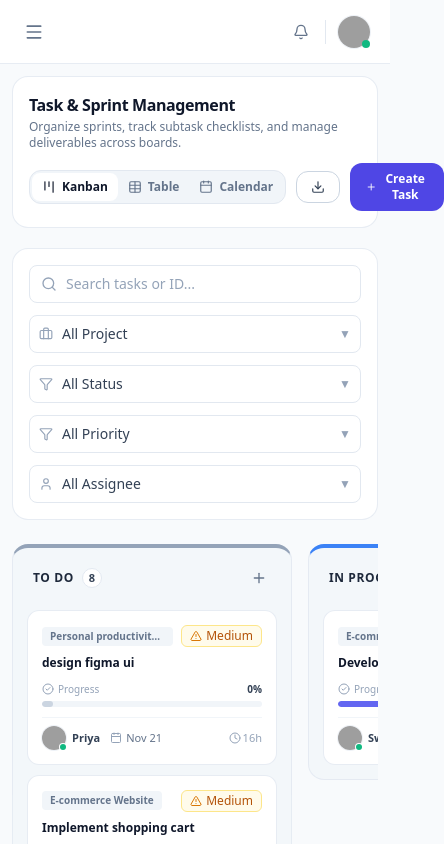
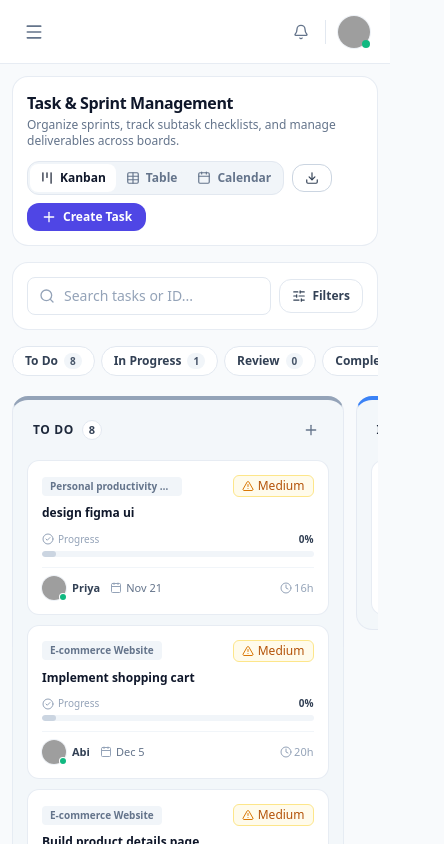
Before and after one commit to swathi-webdev/Employee-project-and-task-management, a React (Vite) app: page /tasks in a window 390 px wide. Shown: the top 844 px of the page, 444 px wide, since content can reach past the window. Built offline with nearby package versions, Linux system fonts and the light colour scheme; grey boxes are pictures that could not be loaded.

Commit message:
fix: prevent auto-refresh in tasks page, disable mobile overscroll pull-to-refresh, make kanban and filters fully responsive across all viewports

```diff
--- a/src/components/common/Pagination.tsx
+++ b/src/components/common/Pagination.tsx
@@ -77,6 +77,7 @@ export const Pagination: React.FC<PaginationProps> = ({
 
       <div className="flex items-center gap-1">
         <button
+          type="button"
           onClick={() => onPageChange(currentPage - 1)}
           disabled={currentPage === 1}
           className="p-1.5 rounded-lg border border-slate-200 text-slate-600 hover:bg-slate-50 disabled:opacity-40 disabled:cursor-not-allowed transition-colors"
@@ -88,6 +89,7 @@ export const Pagination: React.FC<PaginationProps> = ({
         {getPageNumbers().map((p, idx) =>
           typeof p === 'number' ? (
             <button
+              type="button"
               key={idx}
               onClick={() => onPageChange(p)}
               className={`w-8 h-8 rounded-lg text-xs font-medium transition-colors ${
@@ -106,6 +108,7 @@ export const Pagination: React.FC<PaginationProps> = ({
         )}
 
         <button
+          type="button"
           onClick={() => onPageChange(currentPage + 1)}
           disabled={currentPage === totalPages || totalPages === 0}
           className="p-1.5 rounded-lg border border-slate-200 text-slate-600 hover:bg-slate-50 disabled:opacity-40 disabled:cursor-not-allowed transition-colors"
--- a/src/components/tasks/CalendarView.tsx
+++ b/src/components/tasks/CalendarView.tsx
@@ -104,6 +104,7 @@ export const CalendarView: React.FC<CalendarViewProps> = ({ tasks, onTaskClick }
           </div>
 
           <button
+            type="button"
             onClick={goToToday}
             className="px-3 py-1.5 text-xs font-semibold text-slate-700 bg-white border border-slate-200 rounded-lg hover:bg-slate-50 transition-colors"
           >
@@ -111,6 +112,7 @@ export const CalendarView: React.FC<CalendarViewProps> = ({ tasks, onTaskClick }
           </button>
           <div className="flex items-center border border-slate-200 rounded-lg overflow-hidden bg-white">
             <button
+              type="button"
               onClick={prevMonth}
               className="p-1.5 text-slate-600 hover:bg-slate-50 border-r border-slate-200 transition-colors"
               title="Previous Month"
@@ -118,6 +120,7 @@ export const CalendarView: React.FC<CalendarViewProps> = ({ tasks, onTaskClick }
               <ChevronLeft className="w-4 h-4" />
             </button>
             <button
+              type="button"
               onClick={nextMonth}
               className="p-1.5 text-slate-600 hover:bg-slate-50 transition-colors"
               title="Next Month"
--- a/src/components/tasks/KanbanBoard.tsx
+++ b/src/components/tasks/KanbanBoard.tsx
@@ -1,9 +1,10 @@
-import React, { useState } from 'react';
+import React, { useState, useRef } from 'react';
 import {
   DndContext,
   DragOverlay,
   useDroppable,
   PointerSensor,
+  TouchSensor,
   useSensor,
   useSensors,
   DragEndEvent,
@@ -48,12 +49,13 @@ const KanbanColumn: React.FC<KanbanColumnProps> = ({
   return (
     <div
       ref={setNodeRef}
-      className={`flex flex-col flex-1 min-w-[280px] sm:min-w-[300px] bg-slate-100/70 rounded-2xl border border-slate-200/80 border-t-4 ${getHeaderColor()} p-3 transition-colors ${
+      id={`kanban-col-${status.toLowerCase().replace(/\s+/g, '-')}`}
+      className={`flex flex-col w-[85vw] max-w-[340px] sm:w-auto sm:min-w-[260px] lg:min-w-[240px] xl:min-w-[280px] shrink-0 sm:shrink sm:flex-1 snap-center snap-always bg-slate-100/70 rounded-2xl border border-slate-200/80 border-t-4 ${getHeaderColor()} p-3 transition-colors ${
         isOver ? 'bg-brand-50/60 ring-2 ring-brand-300' : ''
       }`}
     >
       {/* Column Header */}
-      <div className="flex items-center justify-between px-2 py-1.5 mb-3">
+      <div className="flex items-center justify-between px-2 py-1.5 mb-2.5">
         <div className="flex items-center gap-2">
           <h3 className="text-xs font-bold text-slate-800 uppercase tracking-wider">
             {status}
@@ -64,6 +66,7 @@ const KanbanColumn: React.FC<KanbanColumnProps> = ({
         </div>
 
         <button
+          type="button"
           onClick={() => onAddTask(status)}
           className="p-1 rounded-lg text-slate-500 hover:text-slate-900 hover:bg-white transition-colors"
           title={`Add task to ${status}`}
@@ -101,16 +104,33 @@ export const KanbanBoard: React.FC<KanbanBoardProps> = ({
 }) => {
   const { optimisticMoveTaskStatus } = useApp();
   const [activeTask, setActiveTask] = useState<Task | null>(null);
+  const [selectedMobileCol, setSelectedMobileCol] = useState<TaskStatus | 'All'>('All');
+  const scrollContainerRef = useRef<HTMLDivElement>(null);
 
   const sensors = useSensors(
     useSensor(PointerSensor, {
       activationConstraint: {
-        distance: 5, // 5px movement required before drag begins
+        distance: 8,
+      },
+    }),
+    useSensor(TouchSensor, {
+      activationConstraint: {
+        delay: 200,
+        tolerance: 6,
       },
     })
   );
 
   const columns: TaskStatus[] = ['To Do', 'In Progress', 'Review', 'Completed'];
+
+  const scrollToColumn = (status: TaskStatus) => {
+    setSelectedMobileCol(status);
+    const colId = `kanban-col-${status.toLowerCase().replace(/\s+/g, '-')}`;
+    const el = document.getElementById(colId);
+    if (el) {
+      el.scrollIntoView({ behavior: 'smooth', inline: 'start', block: 'nearest' });
+    }
+  };
 
   const handleDragStart = (event: DragStartEvent) => {
     const task = tasks.find(t => t.id === event.active.id);
@@ -137,12 +157,45 @@ export const KanbanBoard: React.FC<KanbanBoardProps> = ({
   };
 
   return (
+    <div className="space-y-3">
+      {/* Mobile Column Quick Switcher Pills */}
+      <div className="flex sm:hidden items-center gap-1.5 overflow-x-auto pb-1 text-xs no-scrollbar">
+        {columns.map(status => {
+          const count = tasks.filter(t => t.status === status).length;
+          const isSelected = selectedMobileCol === status;
+          return (
+            <button
+              key={status}
+              type="button"
+              onClick={() => scrollToColumn(status)}
+              className={`px-3 py-1.5 rounded-full font-semibold whitespace-nowrap transition-all flex items-center gap-1.5 border shadow-3xs ${
+                isSelected
+                  ? 'bg-brand-600 text-white border-brand-600 shadow-xs'
+                  : 'bg-white text-slate-700 border-slate-200 hover:bg-slate-50'
+              }`}
+            >
+              <span>{status}</span>
+              <span
+                className={`text-[10px] px-1.5 py-0.2 rounded-full font-bold ${
+                  isSelected ? 'bg-white/20 text-white' : 'bg-slate-100 text-slate-600'
+                }`}
+              >
+                {count}
+              </span>
+            </button>
+          );
+        })}
+      </div>
+
       <DndContext
         sensors={sensors}
         onDragStart={handleDragStart}
         onDragEnd={handleDragEnd}
       >
-      <div className="flex gap-4 overflow-x-auto pb-4 pt-1 items-start">
+        <div
+          ref={scrollContainerRef}
+          className="flex gap-3 sm:gap-4 overflow-x-auto snap-x snap-mandatory overscroll-x-contain pb-4 pt-1 items-start touch-pan-x"
+        >
           {columns.map(colStatus => (
             <KanbanColumn
               key={colStatus}
@@ -160,5 +213,6 @@ export const KanbanBoard: React.FC<KanbanBoardProps> = ({
           ) : null}
         </DragOverlay>
       </DndContext>
+    </div>
   );
 };
--- a/src/index.css
+++ b/src/index.css
@@ -3,8 +3,9 @@
 @tailwind utilities;
 
 @layer base {
-  body {
+  html, body {
     @apply bg-slate-50 text-slate-800 antialiased font-sans min-h-screen;
+    overscroll-behavior-y: contain;
   }
 }
 
--- a/src/pages/Tasks/TaskManagementPage.tsx
+++ b/src/pages/Tasks/TaskManagementPage.tsx
@@ -30,10 +30,12 @@ import {
   AlertCircle,
   Briefcase,
   User,
+  SlidersHorizontal,
 } from 'lucide-react';
 
 export const TaskManagementPage: React.FC = () => {
   const [searchParams, setSearchParams] = useSearchParams();
+  const [showMobileFilters, setShowMobileFilters] = useState(false);
   const {
     tasks,
     projects,
@@ -300,9 +302,9 @@ export const TaskManagementPage: React.FC = () => {
   ];
 
   return (
-    <div className="space-y-5">
+    <div className="space-y-4 sm:space-y-5">
       {/* Top Header Card */}
-      <div className="flex flex-col sm:flex-row sm:items-center justify-between gap-3 bg-white p-4 sm:p-5 rounded-2xl border border-slate-200/80 shadow-xs">
+      <div className="flex flex-col sm:flex-row sm:items-center justify-between gap-3 bg-white p-3.5 sm:p-5 rounded-2xl border border-slate-200/80 shadow-xs">
         <div>
           <h2 className="text-base sm:text-lg font-bold text-slate-900 tracking-tight">
             Task & Sprint Management
@@ -312,10 +314,11 @@ export const TaskManagementPage: React.FC = () => {
           </p>
         </div>
 
-        <div className="flex items-center gap-2.5">
+        <div className="flex flex-wrap items-center gap-2">
           {/* View Mode Toggle: Kanban, Table, Calendar */}
           <div className="flex items-center bg-slate-100 p-0.5 rounded-xl border border-slate-200">
             <button
+              type="button"
               onClick={() => setViewMode('kanban')}
               className={`px-2.5 py-1.5 rounded-lg text-xs font-semibold transition-colors flex items-center gap-1.5 ${
                 viewMode === 'kanban'
@@ -327,6 +330,7 @@ export const TaskManagementPage: React.FC = () => {
               <span>Kanban</span>
             </button>
             <button
+              type="button"
               onClick={() => setViewMode('table')}
               className={`px-2.5 py-1.5 rounded-lg text-xs font-semibold transition-colors flex items-center gap-1.5 ${
                 viewMode === 'table'
@@ -338,6 +342,7 @@ export const TaskManagementPage: React.FC = () => {
               <span>Table</span>
             </button>
             <button
+              type="button"
               onClick={() => setViewMode('calendar')}
               className={`px-2.5 py-1.5 rounded-lg text-xs font-semibold transition-colors flex items-center gap-1.5 ${
                 viewMode === 'calendar'
@@ -351,8 +356,9 @@ export const TaskManagementPage: React.FC = () => {
           </div>
 
           <button
+            type="button"
             onClick={handleExport}
-            className="px-3.5 py-2 text-xs font-semibold text-slate-700 bg-white border border-slate-300 rounded-xl hover:bg-slate-50 transition-colors flex items-center gap-1.5 shadow-2xs"
+            className="px-3 py-1.5 text-xs font-semibold text-slate-700 bg-white border border-slate-300 rounded-xl hover:bg-slate-50 transition-colors flex items-center gap-1.5 shadow-2xs"
             title="Export to CSV"
           >
             <Download className="w-3.5 h-3.5" />
@@ -360,12 +366,13 @@ export const TaskManagementPage: React.FC = () => {
           </button>
 
           <button
+            type="button"
             onClick={() => {
               setEditingTask(null);
               setNewTaskInitialStatus('To Do');
               setIsFormModalOpen(true);
             }}
-            className="px-4 py-2 text-xs font-semibold text-white bg-brand-600 hover:bg-brand-700 rounded-xl shadow-xs transition-colors flex items-center gap-1.5 focus:ring-2 focus:ring-brand-500/20"
+            className="px-3.5 py-1.5 text-xs font-semibold text-white bg-brand-600 hover:bg-brand-700 rounded-xl shadow-xs transition-colors flex items-center gap-1.5 focus:ring-2 focus:ring-brand-500/20"
           >
             <Plus className="w-4 h-4" />
             <span>Create Task</span>
@@ -374,14 +381,41 @@ export const TaskManagementPage: React.FC = () => {
       </div>
 
       {/* Filter and Search Bar */}
-      <div className="bg-white p-4 rounded-2xl border border-slate-200/80 shadow-xs">
-        <div className="grid grid-cols-1 sm:grid-cols-2 lg:grid-cols-5 gap-3">
-          <SearchBar
-            value={search}
-            onChange={val => updateFilters('search', val)}
-            placeholder="Search tasks or ID..."
-          />
+      <div className="bg-white p-3.5 sm:p-4 rounded-2xl border border-slate-200/80 shadow-xs">
+        {/* Search Bar + Mobile Filters Toggle */}
+        <div className="flex items-center gap-2">
+          <div className="flex-1">
+            <SearchBar
+              value={search}
+              onChange={val => updateFilters('search', val)}
+              placeholder="Search tasks or ID..."
+            />
+          </div>
+          <button
+            type="button"
+            onClick={() => setShowMobileFilters(prev => !prev)}
+            className={`sm:hidden px-3 py-2 text-xs font-semibold rounded-xl border transition-colors flex items-center gap-1.5 shrink-0 ${
+              showMobileFilters || (projectFilter || statusFilter || priorityFilter || assigneeFilter)
+                ? 'bg-brand-50 border-brand-200 text-brand-700'
+                : 'bg-white border-slate-200 text-slate-700 hover:bg-slate-50'
+            }`}
+          >
+            <SlidersHorizontal className="w-3.5 h-3.5" />
+            <span>Filters</span>
+            {[projectFilter, statusFilter, priorityFilter, assigneeFilter].filter(Boolean).length > 0 && (
+              <span className="w-4 h-4 rounded-full bg-brand-600 text-white text-[10px] font-bold flex items-center justify-center">
+                {[projectFilter, statusFilter, priorityFilter, assigneeFilter].filter(Boolean).length}
+              </span>
+            )}
+          </button>
+        </div>
 
+        {/* Dropdowns: Collapsible on mobile, 4-col grid on sm+ */}
+        <div
+          className={`${
+            showMobileFilters ? 'grid' : 'hidden sm:grid'
+          } grid-cols-1 sm:grid-cols-2 lg:grid-cols-4 gap-2.5 sm:gap-3 mt-3 pt-3 border-t border-slate-100`}
+        >
           <FilterDropdown
             label="Project"
             value={projectFilter}
@@ -421,6 +455,7 @@ export const TaskManagementPage: React.FC = () => {
               <span className="inline-flex items-center gap-1 bg-slate-100 px-2 py-0.5 rounded-full text-slate-700">
                 Search: "{search}"
                 <button
+                  type="button"
                   onClick={() => updateFilters('search', '')}
                   className="hover:text-rose-500 font-bold ml-0.5"
                 >
@@ -432,6 +467,7 @@ export const TaskManagementPage: React.FC = () => {
               <span className="inline-flex items-center gap-1 bg-brand-50 text-brand-700 px-2 py-0.5 rounded-full font-medium">
                 Project: {projects.find(p => p.id === projectFilter)?.name || projectFilter}
                 <button
+                  type="button"
                   onClick={() => updateFilters('project', '')}
                   className="hover:text-rose-500 font-bold ml-0.5"
                 >
@@ -443,6 +479,7 @@ export const TaskManagementPage: React.FC = () => {
               <span className="inline-flex items-center gap-1 bg-blue-50 text-blue-700 px-2 py-0.5 rounded-full font-medium">
                 Status: {statusFilter}
                 <button
+                  type="button"
                   onClick={() => updateFilters('status', '')}
                   className="hover:text-rose-500 font-bold ml-0.5"
                 >
@@ -454,6 +491,7 @@ export const TaskManagementPage: React.FC = () => {
               <span className="inline-flex items-center gap-1 bg-amber-50 text-amber-700 px-2 py-0.5 rounded-full font-medium">
                 Priority: {priorityFilter}
                 <button
+                  type="button"
                   onClick={() => updateFilters('priority', '')}
                   className="hover:text-rose-500 font-bold ml-0.5"
                 >
@@ -465,6 +503,7 @@ export const TaskManagementPage: React.FC = () => {
               <span className="inline-flex items-center gap-1 bg-purple-50 text-purple-700 px-2 py-0.5 rounded-full font-medium">
                 Assignee: {employees.find(e => e.id === assigneeFilter)?.name || assigneeFilter}
                 <button
+                  type="button"
                   onClick={() => updateFilters('assignee', '')}
                   className="hover:text-rose-500 font-bold ml-0.5"
                 >
@@ -473,6 +512,7 @@ export const TaskManagementPage: React.FC = () => {
               </span>
             )}
             <button
+              type="button"
               onClick={() => setSearchParams({})}
               className="text-brand-600 hover:text-brand-800 font-semibold underline text-[11px] ml-1"
             >
```
Lines whose indentation alone changed are shown as unchanged.
